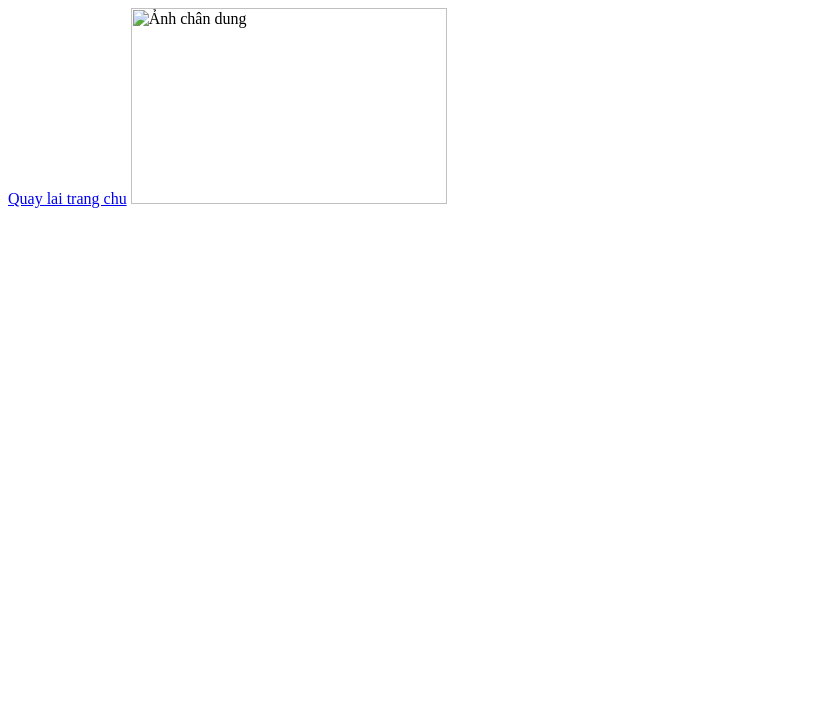
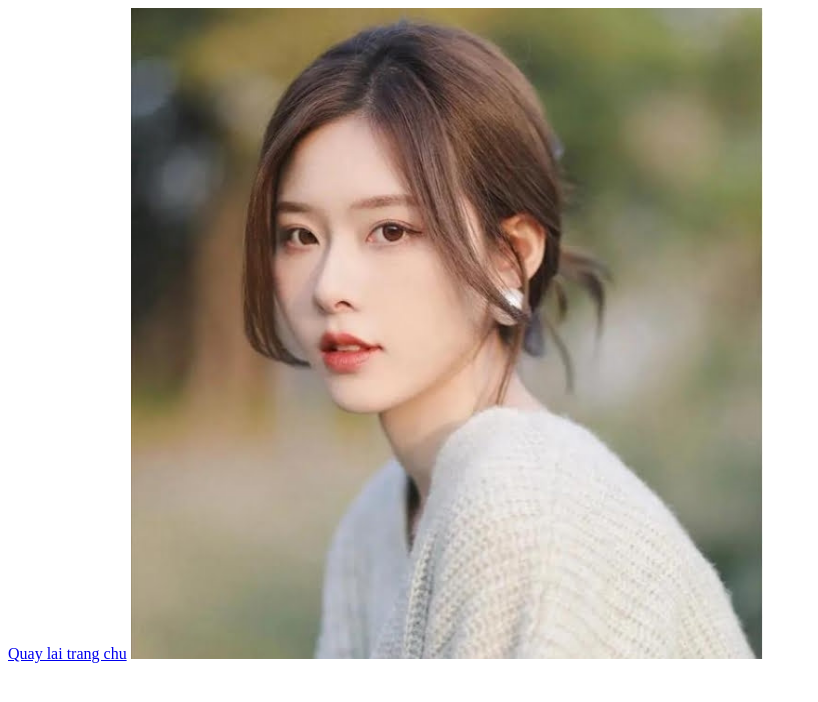
Before and after one commit to nguyenminhanh18082008-sketch/minhanh.github.io, a plain HTML site: page BaiF4/hinh1.html in a window 1280 px wide. Shown: the whole page, without its empty margins (0-818 px from the left). Drawn offline with Linux system fonts and the light colour scheme.

Commit message:
Update hinh1.html

```diff
--- a/BaiF4/hinh1.html
+++ b/BaiF4/hinh1.html
@@ -7,7 +7,7 @@
 </head>
 <body>
     <a href ="../index.html">Quay lai trang chu</a>
-    <img width="50%" src="../images/chan_dung.jpg" alt="Ảnh chân dung">
+    <img width="50%" src="../images/aenh-chan-dung.jpg" alt="Ảnh chân dung">
 
 </body>
 </html>
```
